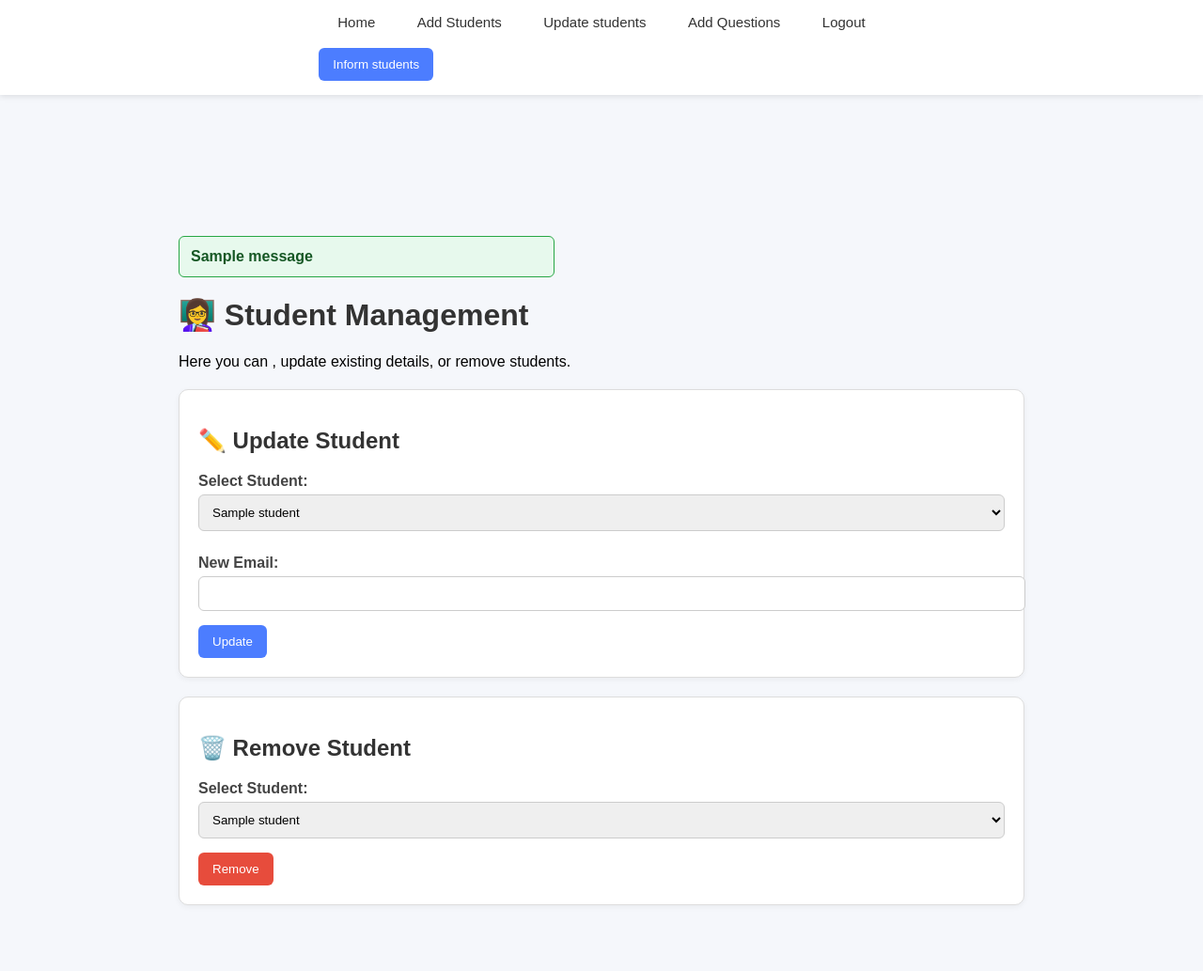
After one commit to Vennimalairaja/Quizapp, a Django app: template Quiz/templates/Studentdashboard.html in a window 1280 px wide. The commit adds this page. Shown: the whole page at 94% size. Run offline with Django 3.2, Linux system fonts and the light colour scheme; the template is opened without the code that fills it: most values are stand-ins (such as "Sample title", 1, 10 or a date in 2020); one stand-in notice (Sample message) is shown.

Commit message:
Added email facility to students and now they will receive mail upon test completion

```diff
--- a/Quiz/models.py
+++ b/Quiz/models.py
@@ -34,5 +34,6 @@ class Students(models.Model):
     Email=models.EmailField(max_length=255)
     score=models.IntegerField()
     Staff=models.ForeignKey(Staff,on_delete=models.CASCADE)
+    took_test=models.BooleanField(default=False)
     def __str__(self):
         return self.Student_name
--- a/Quiz/templates/Quiz.html
+++ b/Quiz/templates/Quiz.html
@@ -126,6 +126,7 @@
     <div class="menu">
       <a href="{% url 'dashboard' %}">Home</a>
       <a href="{% url 'add_students' %}">Add Students</a>
+      <a href="{% url 'staff-view' %}">Update students</a>
       <a href="{% url 'addnewquestion' %}">Add Questions</a>
       <a href="{% url 'logout' %}">Logout</a>
     </div>
--- /dev/null
+++ b/Quiz/templates/Studentdashboard.html
@@ -0,0 +1,184 @@
+
+<!DOCTYPE html>
+<html lang="en">
+<head>
+  <meta charset="UTF-8">
+  <title>Manage Students</title>
+  <style>
+    body {
+      margin: 0;
+      font-family: Arial, sans-serif;
+      background: #f5f7fb;
+    }
+
+    /* Navbar container */
+    .navbar {
+      display: flex;
+      justify-content: center; /* center items */
+      align-items: center;
+      background-color: #fff;
+      padding: 15px 40px;
+      box-shadow: 0 2px 6px rgba(0,0,0,0.1);
+    }
+
+    /* Menu links */
+    .menu a {
+      margin: 0 20px;
+      text-decoration: none;
+      color: #333;
+      font-size: 15px;
+      transition: color 0.3s;
+    }
+
+    .menu a:hover {
+      color: #4c7dff;
+    }
+
+    /* Page container */
+    .dashboard-container {
+      max-width: 900px;
+      margin: 30px auto;
+      padding: 20px;
+    }
+
+    .card {
+      border: 1px solid #ddd;
+      padding: 20px;
+      margin: 20px 0;
+      border-radius: 10px;
+      background: #fff;
+      box-shadow: 0 2px 6px rgba(0,0,0,0.05);
+    }
+
+    h1, h2 {
+      color: #333;
+    }
+
+    label {
+      display: block;
+      margin: 10px 0 5px;
+      font-weight: bold;
+      color: #444;
+    }
+
+    input, select {
+      width: 100%;
+      padding: 10px;
+      margin-bottom: 15px;
+      border: 1px solid #ccc;
+      border-radius: 6px;
+    }
+
+    button {
+      background: #4c7dff;
+      color: white;
+      padding: 10px 15px;
+      border: none;
+      border-radius: 6px;
+      cursor: pointer;
+    }
+
+    button:hover {
+      background: #3a63cc;
+    }
+
+    .remove-btn {
+      background: #e74c3c;
+    }
+
+    .remove-btn:hover {
+      background: #c0392b;
+    }
+    .messages{
+              margin-top: 100px;
+      width: 400px;
+    }
+    .messages div {
+      margin-bottom: 10px;
+      padding: 12px;
+      border-radius: 6px;
+      font-weight: bold;
+    }
+    .messages .success {
+      background: #e7f9ed;
+      border: 1px solid #28a745;
+      color: #155724;
+    }
+    .messages .error {
+      background: #fbeaea;
+      border: 1px solid #dc3545;
+      color: #721c24;
+    }
+  </style>
+</head>
+<body>
+  <!-- Navbar -->
+  <div class="navbar">
+    <div class="menu">
+      <a href="{% url 'dashboard' %}">Home</a>
+      <a href="{% url 'add_students' %}">Add Students</a>
+      <a href="{% url 'staff-view' %}">Update students</a>
+      <a href="{% url 'addnewquestion' %}">Add Questions</a>
+      <a href="{% url 'logout' %}">Logout</a>
+      <br><br>
+      <form method="POST">
+        {% csrf_token %}
+        <input type="hidden" name="action" value="inform">
+        <button type="submit"title='This button will send a mail to all the students regarding about the Test'>Inform students</button>
+      </form>
+    </div>
+  </div>
+
+
+  <!-- Main content -->
+  <div class="dashboard-container">
+       {% if messages %}
+  <div class="messages">
+    {% for message in messages %}
+      <div class="{% if message.tags %}{{ message.tags }}{% endif %}">
+        {{ message }}
+      </div>
+    {% endfor %}
+  </div>
+  {% endif %}
+    <h1>👩‍🏫 Student Management</h1>
+    <p>Here you can , update existing details, or remove students.</p>
+
+    <!-- Update Student -->
+    <div class="card">
+      <h2>✏️ Update Student</h2>
+      <form method="POST" action="">
+        <input type="hidden" name="action" value="update">
+        {% csrf_token %}
+        <label>Select Student:</label>
+        <select name="student_id" required>
+          {% for student in students %}
+          <option value="{{ student.Student_name }}">{{ student.Student_name }}</option>
+          {% endfor %}
+        </select>
+
+        <label>New Email:</label>
+        <input type="email" name="email">
+
+        <button type="submit">Update</button>
+      </form>
+    </div>
+
+    <!-- Remove Student -->
+    <div class="card">
+      <h2>🗑️ Remove Student</h2>
+      <form method="POST" action="">
+        <input type="hidden" name="action" value="delete">
+        {% csrf_token %}
+        <label>Select Student:</label>
+        <select name="student_id" required>
+          {% for student in students %}
+          <option value="{{ student.Student_name }}">{{ student.Student_name }}</option>
+          {% endfor %}
+        </select>
+        <button type="submit" class="remove-btn">Remove</button>
+      </form>
+    </div>
+  </div>
+</body>
+</html>
--- a/Quiz/templates/dashboard.html
+++ b/Quiz/templates/dashboard.html
@@ -45,6 +45,7 @@
     <div class="menu">
       <a href="{% url 'dashboard' %}">Home</a>
       <a href="{% url 'add_students' %}">Add Students</a>
+      <a href="{% url 'staff-view' %}">Update students</a>
       <a href="{% url 'addnewquestion' %}">Add Questions</a>
       <a href="{% url 'logout' %}">Logout</a>
     </div>
--- a/Quiz/urls.py
+++ b/Quiz/urls.py
@@ -1,5 +1,5 @@
 from django.urls import path
-from .views import logout_view,unauthorized_view,add_students_view,StudentLogin,studentDashboard_view
+from .views import logout_view,unauthorized_view,add_students_view,StudentLogin,studentDashboard_view,update_students_view
 from .views import render_dashboard,takequiz,addnewquestion,Staffcreationform,firsttest,login_view
 urlpatterns=[
     path('dashboard/',render_dashboard,name='dashboard'),
@@ -12,5 +12,6 @@ urlpatterns=[
     path('unauthorized/',unauthorized_view,name='unauthorized'),
     path('addStudents/',add_students_view,name='add_students'),
     path('studentLogin/',StudentLogin,name='student_login'),
-    path('studentdashboard/',studentDashboard_view,name='student-Dashboard')
+    path('studentdashboard/',studentDashboard_view,name='student-Dashboard'),
+    path('staffdashboard/',update_students_view,name='staff-view')
 ]
```
Also changed, not shown: Quiz/templates/addStudents.html (+7 -0 lines), Quiz/templates/studentDashboard.html (+18 -0 lines), Quiz/views.py (+166 -49 lines), Quiz/migrations/0013_students_took_test.py (added), Quiz/migrations/0014_alter_students_took_test.py (added), db.sqlite3.
